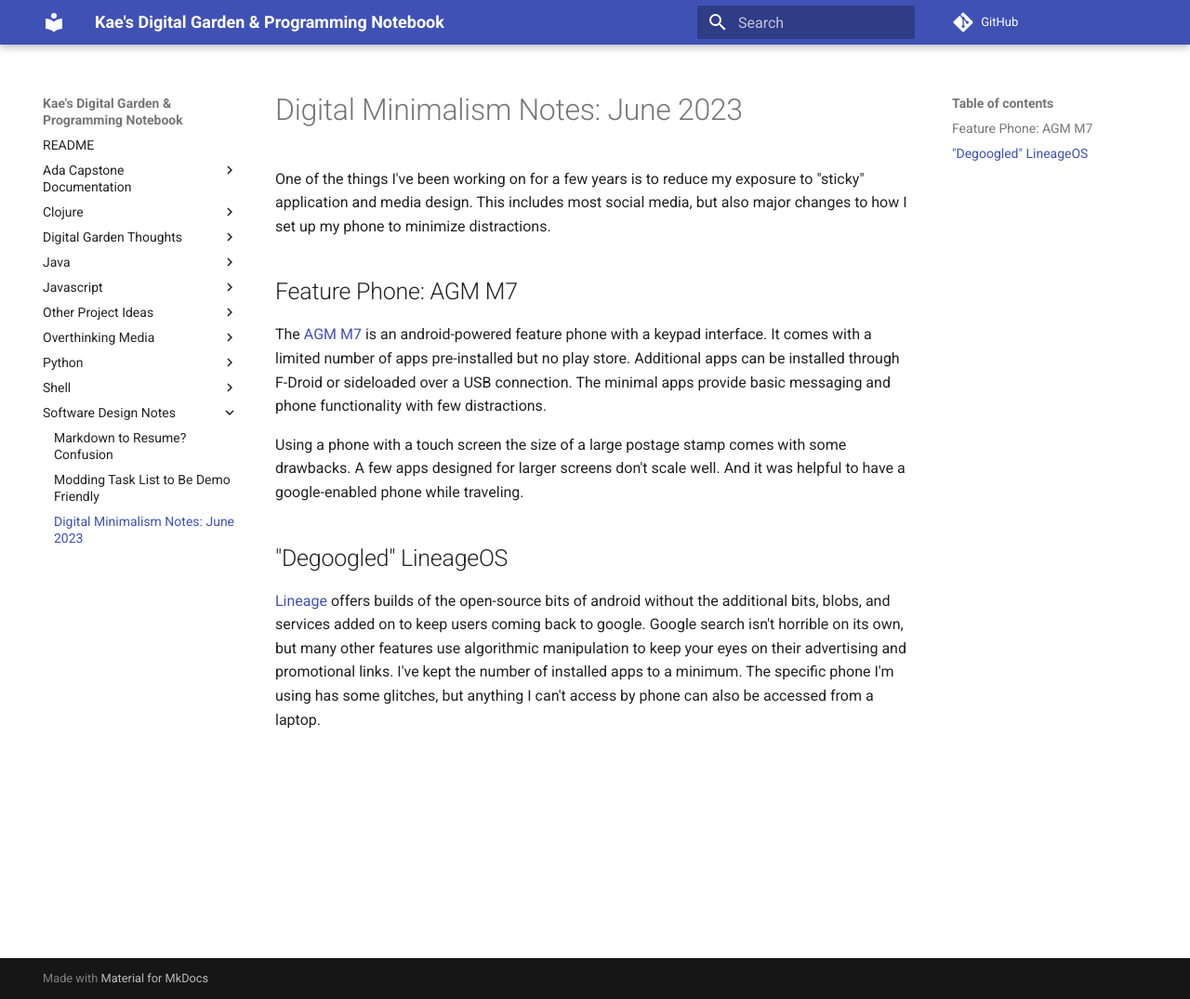
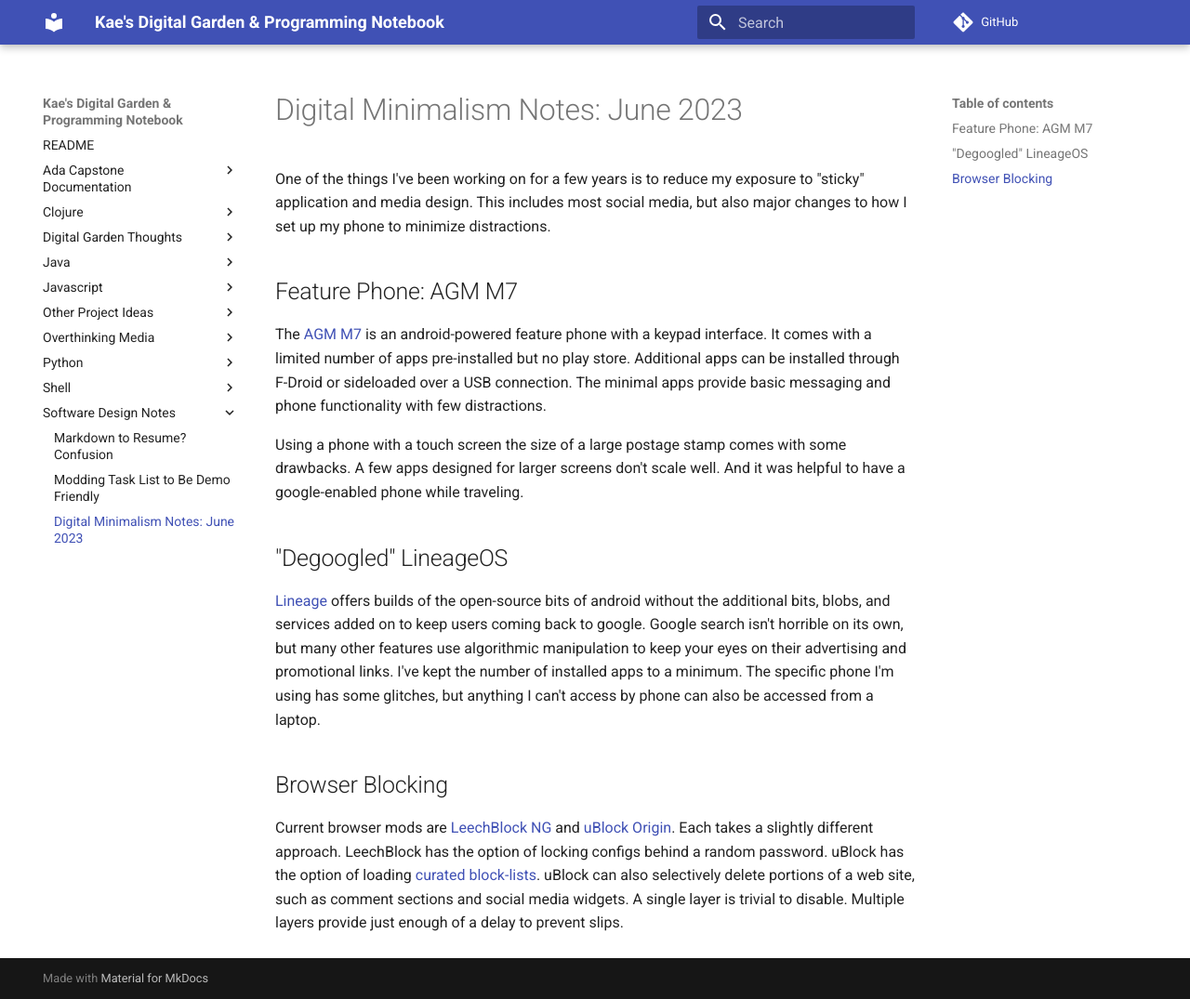
Before and after one commit to kaesluder/kae-garden-wiki, an MkDocs documentation site: the page built from docs/Software_Design_Notes/2023-06-22-digital-minimalism.md, in a window 1280 px wide and 1075 px high. Shown: the whole window at 93% size. Built offline with MkDocs 1.6.1 and Material for MkDocs 9.7.7, drawn with Linux system fonts in a browser that asks for light colours; comment, search, counter and statistics services are not loaded.

Commit message:
add paragraph on browser blocking

```diff
--- a/docs/Software_Design_Notes/2023-06-22-digital-minimalism.md
+++ b/docs/Software_Design_Notes/2023-06-22-digital-minimalism.md
@@ -11,3 +11,7 @@
 ## "Degoogled" LineageOS
 
 [Lineage](https://lineageos.org/) offers builds of the open-source bits of android without the additional bits, blobs, and services added on to keep users coming back to google. Google search isn't horrible on its own, but many other features use algorithmic manipulation to keep your eyes on their advertising and promotional links. I've kept the number of installed apps to a minimum. The specific phone I'm using has some glitches, but anything I can't access by phone can also be accessed from a laptop.
+
+## Browser Blocking
+
+Current browser mods are [LeechBlock NG](https://www.proginosko.com/leechblock/) and [uBlock Origin](https://ublockorigin.com/). Each takes a slightly different approach. LeechBlock has the option of locking configs behind a random password. uBlock has the option of loading [curated block-lists](https://github.com/StevenBlack/hosts). uBlock can also selectively delete portions of a web site, such as comment sections and social media widgets. A single layer is trivial to disable. Multiple layers provide just enough of a delay to prevent slips.
```
Also changed, not shown: docs/README.md (+1 -1 lines).
